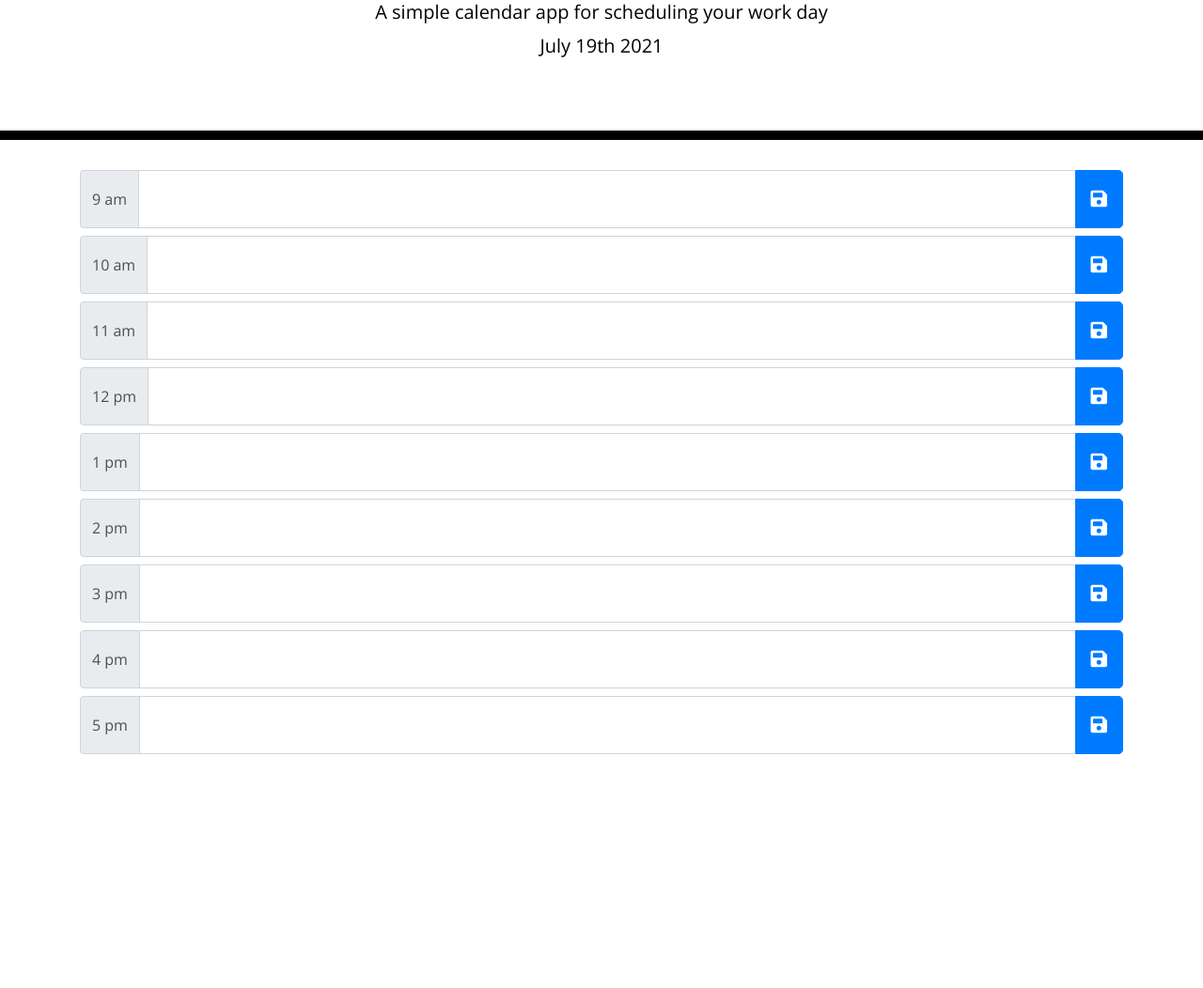
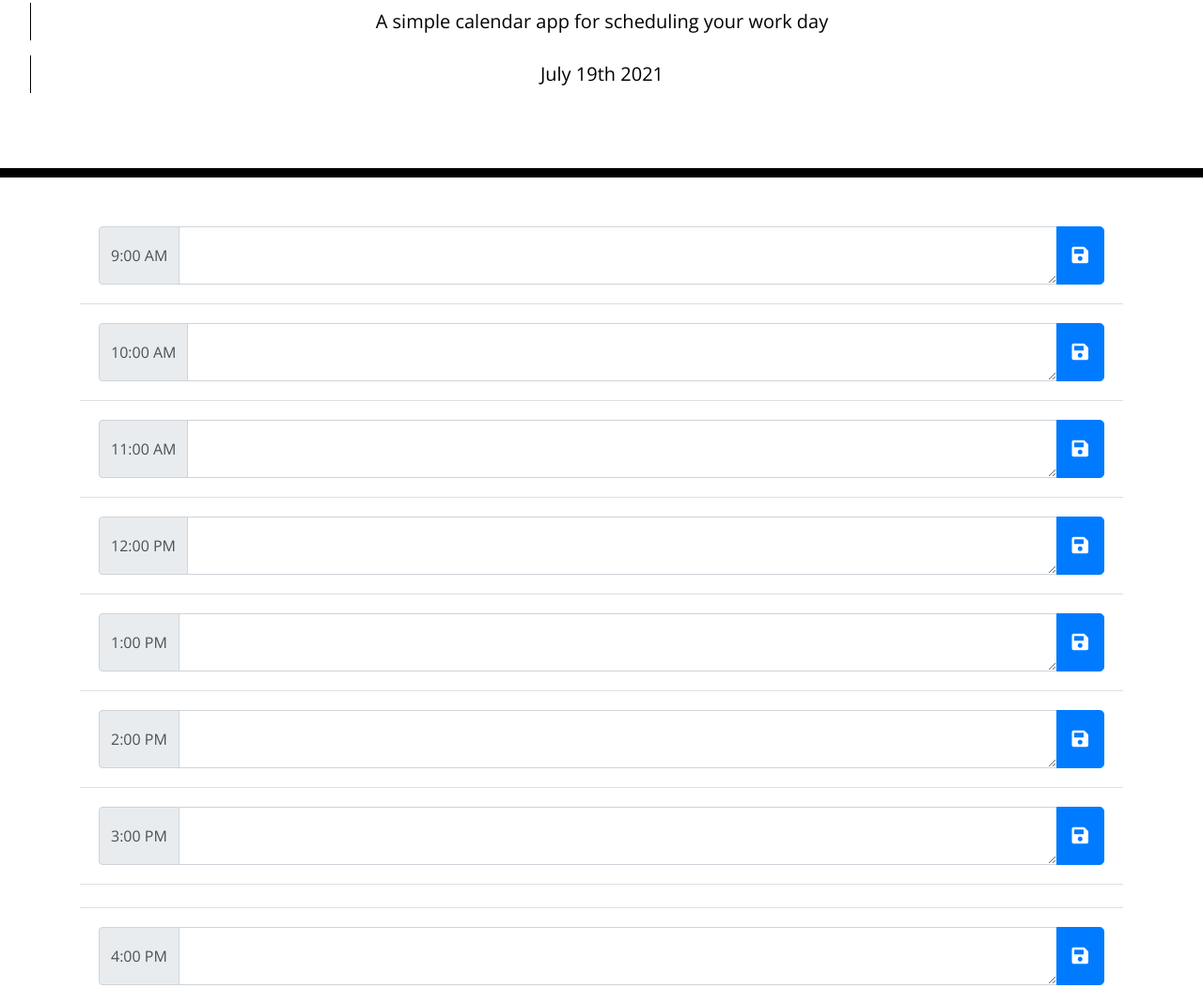
Before and after one commit to JasJohn3/work-away-the-day, a plain HTML site: page index.html in a window 1280 px wide. Shown: the part 231-1283 px from the top of the page at 94% size. Before the commit the page ends 1042 px from the top, so only its background shows below. Drawn offline with nearby package versions, Linux system fonts and the light colour scheme; files that its build step writes are made by us from their sources.

Commit message:
List Group added to page

```diff
--- a/assets/css/style.css
+++ b/assets/css/style.css
@@ -1,10 +1,10 @@
 body {
-  font-family: 'Open Sans', sans-serif;
+  font-family: "Open Sans", sans-serif;
   font-size: 16px;
   line-height: 1;
 }
 
-textarea{
+p {
   background: transparent;
   border: none;
   resize: none;
@@ -21,11 +21,11 @@ textarea{
   border-bottom: 10px solid black;
 }
 
-.description{
+.description {
   white-space: pre-wrap;
 }
 
-.time-block{
+.time-block {
   text-align: center;
   border-radius: 15px;
 }
@@ -33,7 +33,7 @@ textarea{
 .row {
   white-space: pre-wrap;
   height: 80px;
-  border-top: 1px solid white;;
+  border-top: 1px solid white;
 }
 
 .hour {
@@ -61,11 +61,11 @@ textarea{
   border-left: 1px solid black;
   border-top-right-radius: 15px;
   border-bottom-right-radius: 15px;
-  background-color: #06AED5;
+  background-color: #06aed5;
   color: white;
 }
 
 .saveBtn i:hover {
   font-size: 20px;
-  transition: all .3s ease-in-out;
+  transition: all 0.3s ease-in-out;
 }
--- a/assets/js/app.js
+++ b/assets/js/app.js
@@ -1,31 +1,57 @@
 let currentDate = document.querySelector('#currentDay');
 let currentDay = moment().format('MMMM Do YYYY');
+let currentHour = moment().format('LT');
 
 function drawDate(){
   currentDate.textContent = moment().format('MMMM Do YYYY');
-  // setInterval(()=>{
 
-  // }, 1000);
 }
 function drawTime(){
   let timeArr =Array.from(document.querySelectorAll('#time'));
   let hour = 9;
   for (i = 0; i < timeArr.length; i++) {
+    let setHour = moment().hour(hour).minute(0).format('LT');
     const element = timeArr[i];
-    if(hour < 12 && hour >= 9){
-      element.textContent = hour +' am'
-    }else if (hour === 12) {
-      element.textContent = hour +' pm'
-    }else if(hour > 12){
-      hour = 1;
-      element.textContent = hour +' pm'
-    }else if(hour < 9){
-      element.textContent = hour +' pm'
-    }
+    element.textContent = setHour;
     hour+=1;
   }
 }
+function loadSaved(){
+
+}
+function hourCheck(){
+
+}
 $(document).ready(function(){
+  $(".input-group").on("click", "p", function(){
+      // get current text of p element
+  var text = $(this)
+  .text()
+  .trim();
+  var id = text.id;
+
+  // replace p element with a new textarea
+  var textInput = $("<textarea>").addClass("form-control").attr('id', id).val(text);
+  $(this).replaceWith(textInput);
+
+  // auto focus new element
+  textInput.trigger("focus");
+  });
+
+  $(".input-group").on("click", "button", function(){
+        // get current value of textarea
+        var text = $(this).closest('textarea').val();
+        var id = $(this).closest('textarea').id;
+        console.log(text);
+        console.log(id);
+        // recreate p element
+        var eventP = $("<p>").addClass("form-control").attr('id', id).val(text);
+
+        // replace textarea with new content
+        // $(this).replaceWith(eventP);
+
+  })
 drawDate();
 drawTime();
+
 });
--- a/index.html
+++ b/index.html
@@ -31,88 +31,118 @@
     </header>
     <div class="container">
       <!-- Timeblocks go here -->
+      <ul class="list-group list-group-flush">
+        <li class="list-group-item">
           <div class="input-group my-2">
             <div class="input-group-prepend">
                 <span id="time" class="input-group-text">09:00 AM</span>
             </div>
-        <textarea class="form-control" name="" id="" cols="30" rows="2"></textarea>
+            <textarea class="form-control" name="" id="0"></textarea>
             <div class="input-group-append">
                 <button class="btn btn-primary btn-lg"> <i class="fas fa-save"></i></button>
             </div>
           </div>
+        </li>
+        <li class="list-group-item">
           <div class="input-group my-2">
             <div class="input-group-prepend">
                 <span id="time" class="input-group-text">10:00 AM</span>
             </div>
-        <textarea class="form-control" name="" id="" cols="30" rows="2"></textarea>
+            <textarea class="form-control" name="" id="1" ></textarea>
             <div class="input-group-append">
                 <button class="btn btn-primary btn-lg"> <i class="fas fa-save"></i></button>
             </div>
           </div>
+        </li>
+        <li class="list-group-item">
           <div class="input-group my-2">
             <div class="input-group-prepend">
                 <span id="time" class="input-group-text">11:00 AM</span>
             </div>
-        <textarea class="form-control" name="" id="" cols="30" rows="2"></textarea>
+            <textarea class="form-control" name="" id="2" ></textarea>
             <div class="input-group-append">
                 <button class="btn btn-primary btn-lg"> <i class="fas fa-save"></i></button>
             </div>
           </div>
+        </li>
+        <li class="list-group-item">
           <div class="input-group my-2">
             <div class="input-group-prepend">
                 <span id="time" class="input-group-text">12:00 PM</span>
             </div>
-        <textarea class="form-control" name="" id="" cols="30" rows="2"></textarea>
+            <textarea class="form-control" name="" id="3" ></textarea>
             <div class="input-group-append">
                 <button class="btn btn-primary btn-lg"> <i class="fas fa-save"></i></button>
             </div>
           </div>
+        </li>
+        <li class="list-group-item">
           <div class="input-group my-2">
             <div class="input-group-prepend">
                 <span id="time" class="input-group-text">01:00 PM</span>
             </div>
-        <textarea class="form-control" name="" id="" cols="30" rows="2"></textarea>
+            <textarea class="form-control" name="" id="4"></textarea>
             <div class="input-group-append">
                 <button class="btn btn-primary btn-lg"> <i class="fas fa-save"></i></button>
             </div>
           </div>
+        </li>
+        <li class="list-group-item">
           <div class="input-group my-2">
             <div class="input-group-prepend">
                 <span id="time" class="input-group-text">02:00 PM</span>
             </div>
-        <textarea class="form-control" name="" id="" cols="30" rows="2"></textarea>
+            <textarea class="form-control" name="" id="5" ></textarea>
             <div class="input-group-append">
                 <button class="btn btn-primary btn-lg"> <i class="fas fa-save"></i></button>
             </div>
           </div>
+        </li>
+        <li class="list-group-item">
           <div class="input-group my-2">
             <div class="input-group-prepend">
                 <span id="time" class="input-group-text">03:00 PM</span>
             </div>
-        <textarea class="form-control" name="" id="" cols="30" rows="2"></textarea>
+            <textarea class="form-control" name="" id="6" ></textarea>
             <div class="input-group-append">
                 <button class="btn btn-primary btn-lg"> <i class="fas fa-save"></i></button>
             </div>
           </div>
+        </li>
+        <li class="list-group-item">
+          <li class="list-group-item">
             <div class="input-group my-2">
               <div class="input-group-prepend">
                   <span id="time" class="input-group-text">04:00 PM</span>
               </div>
-        <textarea class="form-control" name="" id="" cols="30" rows="2"></textarea>
+              <textarea class="form-control" name="" id="7" ></textarea>
               <div class="input-group-append">
                   <button class="btn btn-primary btn-lg"> <i class="fas fa-save"></i></button>
               </div>
             </div>
+        </li>
+        <li class="list-group-item">
           <div class="input-group my-2">
             <div class="input-group-prepend">
                 <span id="time" class="input-group-text">05:00 PM</span>
             </div>
-        <textarea class="form-control" name="" id="" cols="30" rows="2"></textarea>
+            <textarea class="form-control" name="" id="8" ></textarea>
             <div class="input-group-append">
                 <button class="btn btn-primary btn-lg"> <i class="fas fa-save"></i></button>
             </div>
           </div>
         </div>
+        </li>
+      </ul>
+
+
+
+
+
+
+
+
+
 
     <script src="https://code.jquery.com/jquery-3.4.1.min.js"></script>
     <script src="https://cdnjs.cloudflare.com/ajax/libs/moment.js/2.24.0/moment.min.js"></script>
```
Lines whose indentation alone changed are shown as unchanged.
